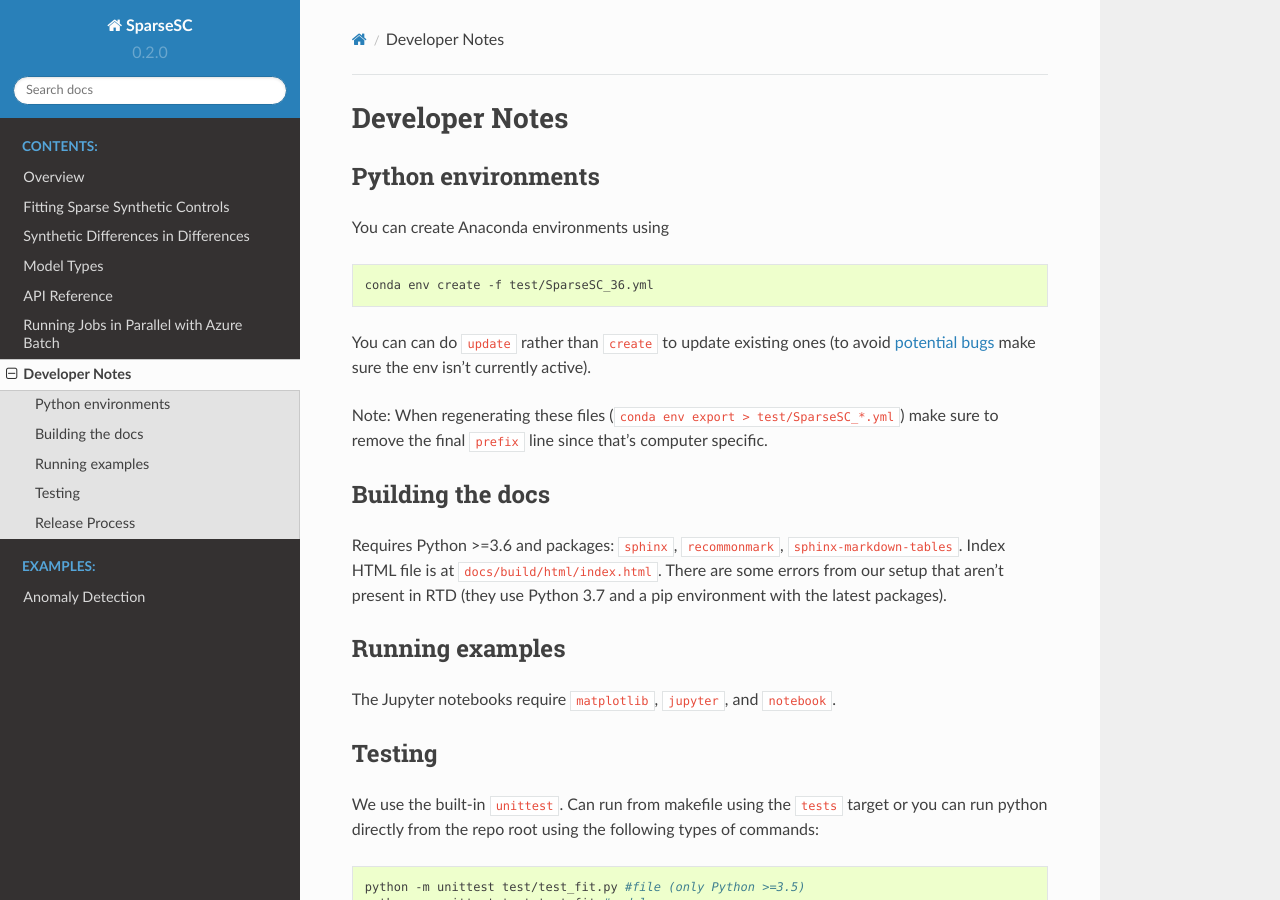
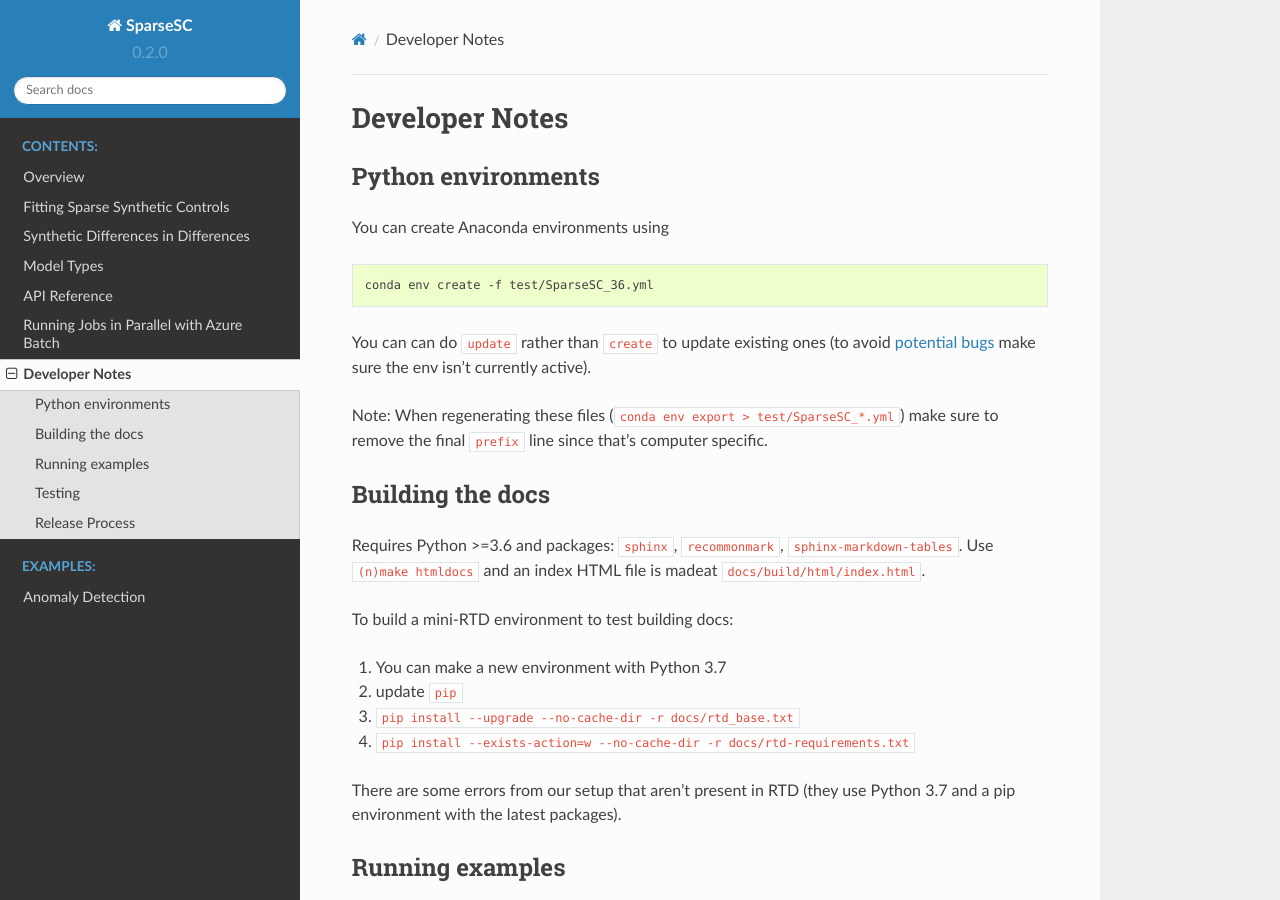
Before and after one commit to microsoft/SparseSC, a Sphinx documentation site: the page built from docs/dev_notes.md, in a window 1280 px wide and 900 px high. Built offline with Sphinx 7.4.7 and the Read the Docs theme 2.0.0, drawn with Linux system fonts in a browser that asks for light colours.

Commit message:
update doc building w rtd

```diff
--- a/docs/dev_notes.md
+++ b/docs/dev_notes.md
@@ -12,7 +12,14 @@
 
 ## Building the docs
 Requires Python >=3.6 and packages: `sphinx`, `recommonmark`, `sphinx-markdown-tables`.
-Index HTML file is at `docs/build/html/index.html`.
+Use `(n)make htmldocs` and an index HTML file is madeat `docs/build/html/index.html`.
+
+To build a mini-RTD environment to test building docs:
+1) You can make a new environment with Python 3.7
+2) update `pip`
+3) `pip install --upgrade --no-cache-dir -r docs/rtd_base.txt`
+4) `pip install --exists-action=w --no-cache-dir -r docs/rtd-requirements.txt`
+
 There are some errors from our setup that aren't present in RTD (they use Python 3.7 and a pip environment with the latest packages).
 
 ## Running examples
--- a/docs/rtd-requirements.txt
+++ b/docs/rtd-requirements.txt
@@ -3,7 +3,7 @@
 astroid==1.6.5
 Babel==2.6.0
 certifi==2018.8.24
-cffi==1.11.5
+cffi==1.12.3
 chardet==3.0.4
 colorama==0.3.9
 CommonMark==0.5.4
```
Also changed, not shown: README.md (+1 -6 lines), docs/rtd-base.txt (added, +10 -0 lines).
